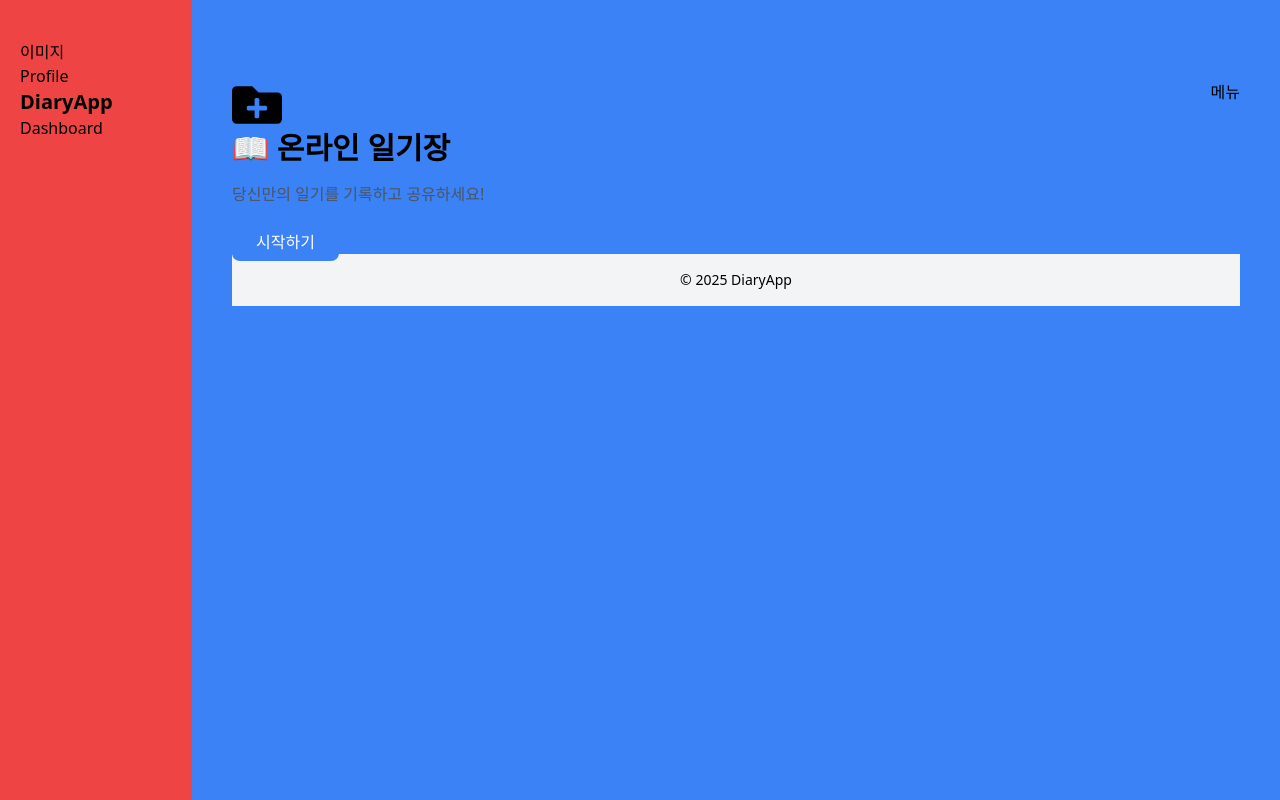
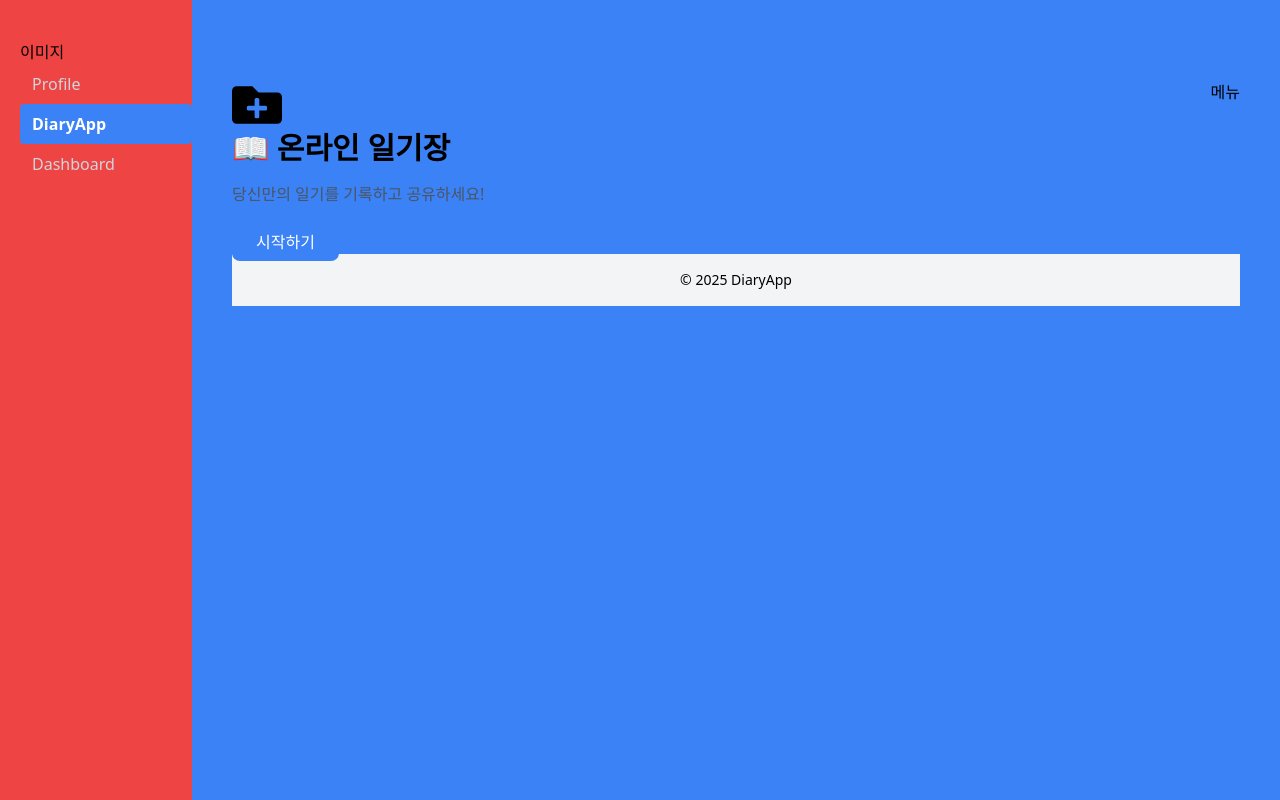
Before and after one commit to doubleTomato/onlinediary, a Next.js app in the folder diary-app/: page / in a window 1280 px wide. Built offline with nearby package versions, Linux system fonts and the light colour scheme.

Commit message:
[add] 메뉴 클릭 시 active되는 기능 추가

```diff
--- a/diary-app/components/header.tsx
+++ b/diary-app/components/header.tsx
@@ -1,12 +1,28 @@
+"use client";
+
+import Link from "next/link";
+import { usePathname } from "next/navigation";
+
 export default function Header(){
+  const pathname = usePathname(); // 현재 경로 가져오기
+
+  const isActive = (path: string) => pathname === path;
+
+
     return(
             <header className="size-[15%] bg-red-500 h-lvh pt-10 pl-5">
                  <div className="max-w-4xl mx-auto h-10">
                        <nav className="flex flex-col">
                          <div>이미지</div>
-                         <a href="/profile">Profile</a>
-                         <a href="/" className="text-xl font-bold">DiaryApp</a>
-                         <a href="/dashboard">Dashboard</a>
+                         <Link href="/profile" className={`px-3 py-2 rounded ${isActive("/profile") ? "bg-blue-500 text-white font-bold" : "text-gray-300"}`}>
+                            Profile
+                         </Link>
+                         <Link href="/" className={`px-3 py-2 rounded ${isActive("/") ? "bg-blue-500 text-white font-bold" : "text-gray-300"}`}>
+                          DiaryApp
+                         </Link>
+                         <Link href="/dashboard"  className={`px-3 py-2 rounded ${isActive("/dashboard") ? "bg-blue-500 text-white font-bold" : "text-gray-300"}`}>
+                          Dashboard
+                         </Link>
                        </nav>
                      </div>
               </header>
```
